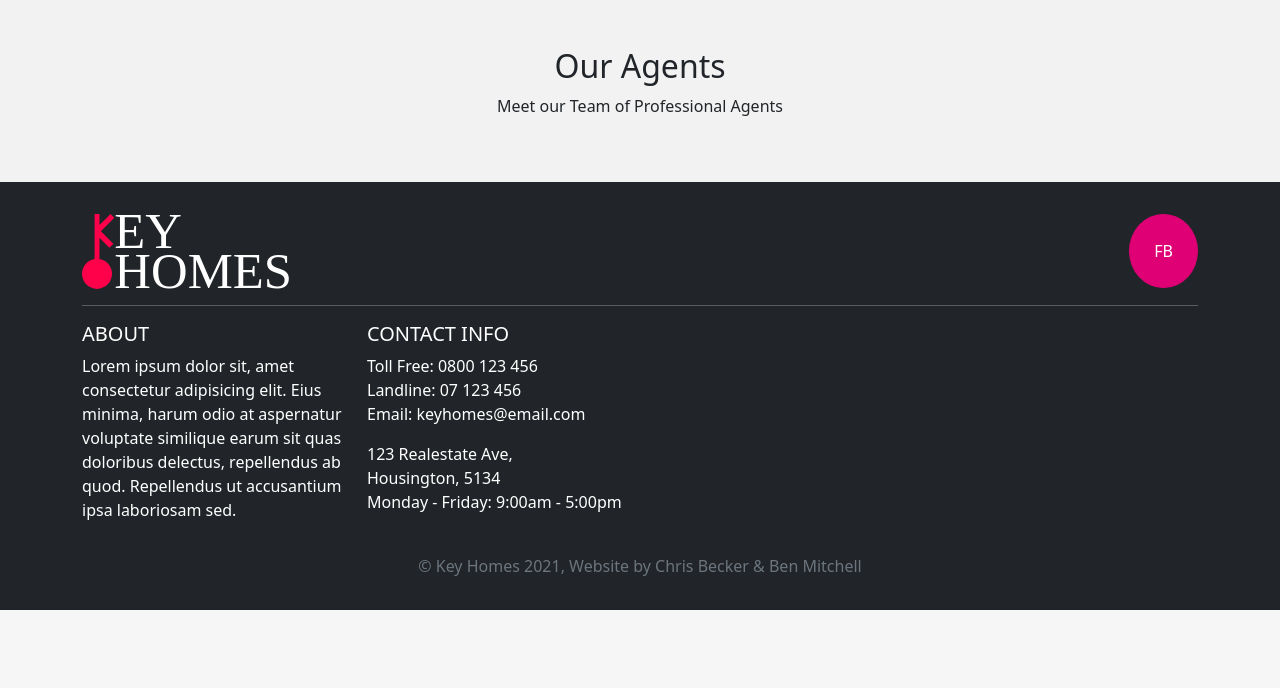
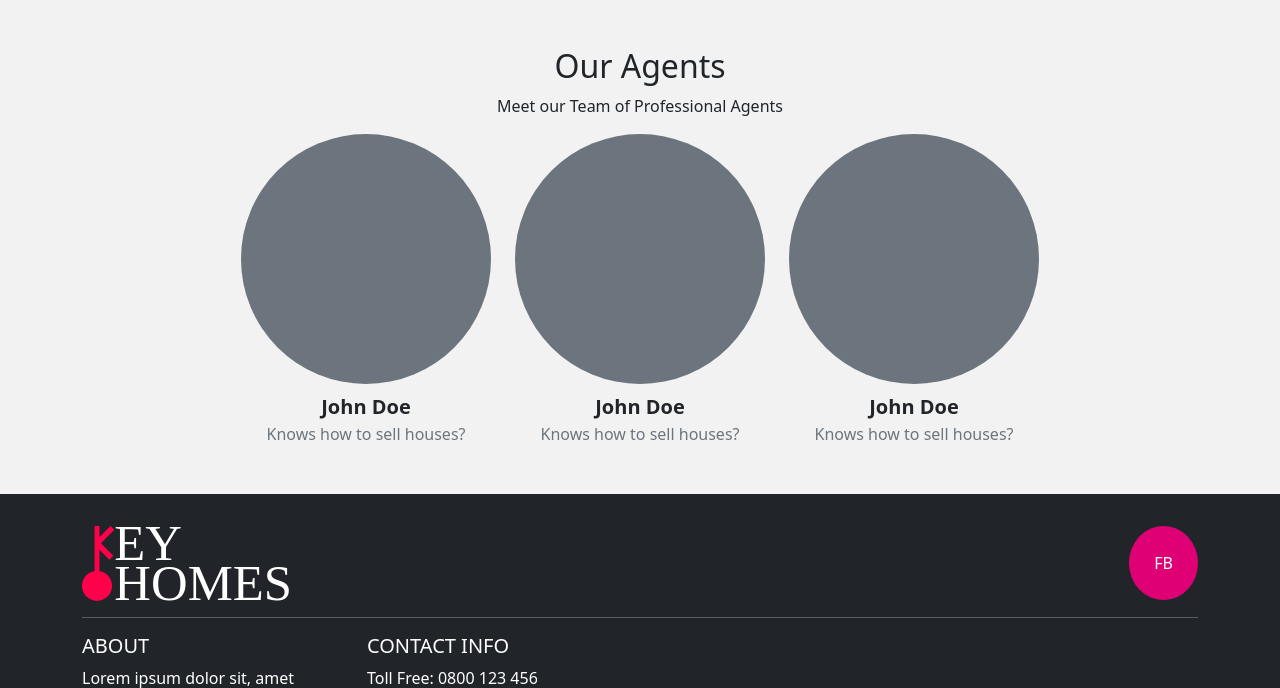
Before and after one commit to chrbec10/keyhomes, a PHP site: page / in a window 1280 px wide. Shown: the part 1829-2517 px from the top of the page. Before the commit the page ends 2439 px from the top, so only its background shows below. Run offline with PHP 8.4, Linux system fonts and the light colour scheme; tables that the repository leaves empty hold one stand-in row (values such as "Sample post"); data that the repository does not hold is empty; a stand-in replaces the project's code that opens the database connection; some libraries are stand-ins or nearby versions.

Commit message:
Add placeholder containers for agents

```diff
--- a/index.php
+++ b/index.php
@@ -70,11 +70,21 @@ require_once('./includes/db.php'); //Connect to the database
   </div>
 </div>
 
-<!-- Latest Listings -->
+<!-- Our Agents -->
 <div class="container-fluid bg-light py-5">
   <div class="container text-center">
     <h2>Our Agents</h2>
     <p>Meet our Team of Professional Agents</p>
+    <div class="row justify-content-center">
+      <?php for ($i = 0; $i < 3; $i++) : ?>
+      <div class="col-auto">
+        <div class="rounded-circle bg-secondary mb-2" style="width: 250px; height: 250px"></div>
+        <span class="fs-5"><b>John Doe</b></span>
+        <br>
+        <span class="text-muted">Knows how to sell houses?</span>
+      </div>
+      <?php endfor; ?>
+    </div>
   </div>
 </div>
 
```
